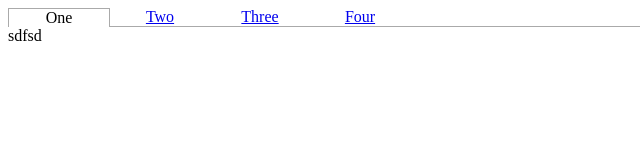
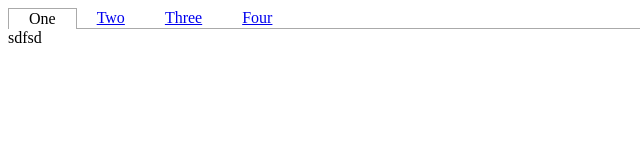
Before and after one commit to jsmarkus/test-work-pl, a plain HTML site: page index.html in a window 1280 px wide. Shown: the whole page, without its empty margins (0-640 px from the left). Drawn offline with Linux system fonts and the light colour scheme.

Commit message:
fix styles

```diff
--- a/tabs-view.css
+++ b/tabs-view.css
@@ -21,32 +21,42 @@
     padding: 0;
     border-bottom: 1px solid #aaa;
 }
+
 .tabs-view ul.tabs li {
     list-style: none;
-    width: 100px;
     float: left;
     padding: 0;
     margin: 0;
     margin-bottom: -1px;
 }
+
 .tabs-view ul.tabs li a {
     display: block;
     text-align: center;
+    line-height: 20px;
+    padding: 0 20px;
 }
+.tabs-view ul.tabs li a:focus {
+    outline: 0;
+}
+
 .tabs-view ul.tabs li a:hover {
     background-color: #eee;
 }
+
 .tabs-view ul.tabs li.active {
     border: 1px solid #aaa;
     border-bottom: none;
     background-color: #fff;
 }
+
 .tabs-view ul.tabs li.active a {
     background-color: inherit;
     cursor: text;
     color: inherit;
     text-decoration: none;
 }
+
 .tabs-view .panes {
     clear: both;
     display: block;
```
